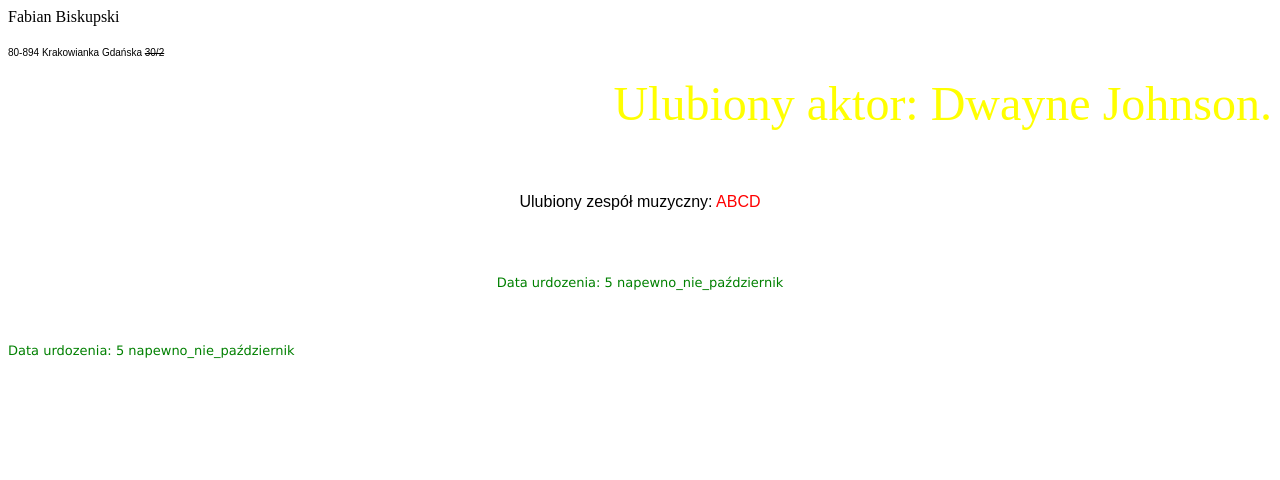
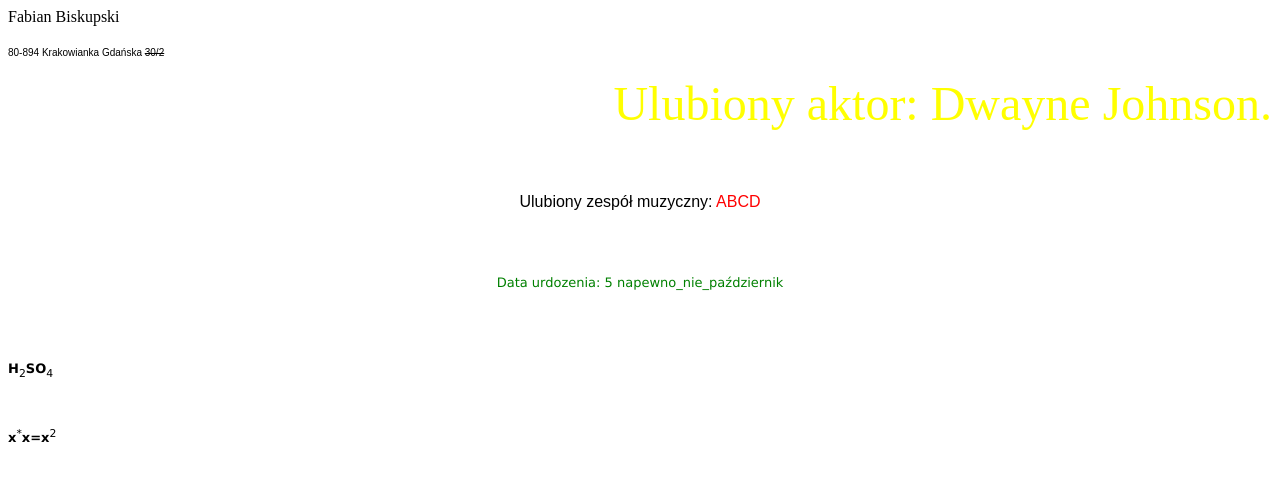
Before and after one commit to TheVabix/vabcob, a plain HTML site: page zad 2.html in a window 1280 px wide. Drawn offline with Linux system fonts and the light colour scheme.

Commit message:
Update zad 2.html

```diff
--- a/zad 2.html
+++ b/zad 2.html
@@ -16,7 +16,10 @@
 <p align="center"> <font color="black" size="3" face="Arial"> Ulubiony zespół muzyczny: </font>  <font color="red" size="3" face"arial"> ABCD </p> <br>
 <br>
 <p align="center"> <font color="green" size="2" face="Verdana">Data urdozenia: 5 napewno_nie_październik  </font> </p> <br>
-<p align="left"> <font color="green" size="2" face="Verdana">Data urdozenia: 5 napewno_nie_październik  </font> </p> <br>
+<br>
+<p align="left"> <font color="black" size="2" face="Verdana"><b>H</b><sub>2</sub><b>SO</b><sub>4</sub> </p> <br>
+<p align="left"> <font color="black" size="2" face="Verdana"><b>x</b><sup>*</sup><b>x</b><b>=</b><b>x</b><sup>2</sup>				</p> <br>
+
 
 
 
```
